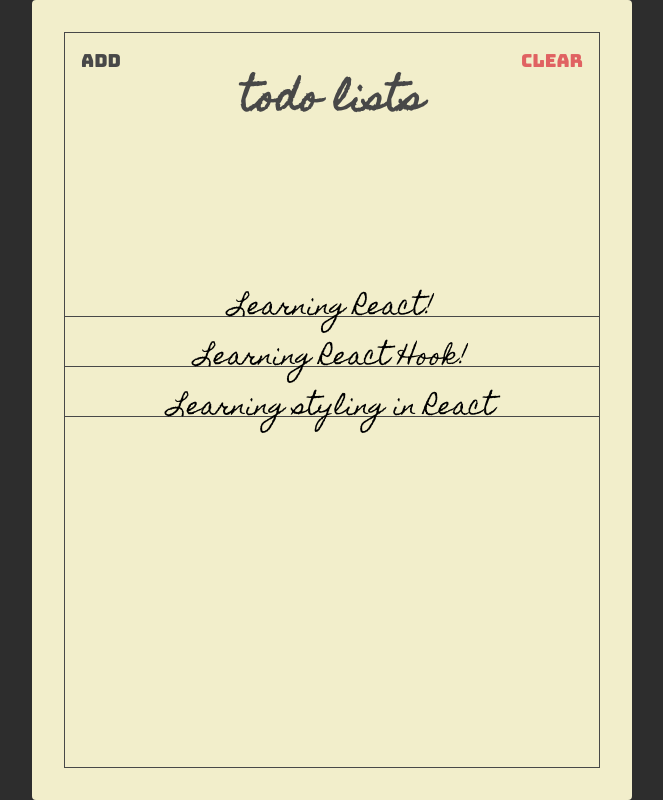
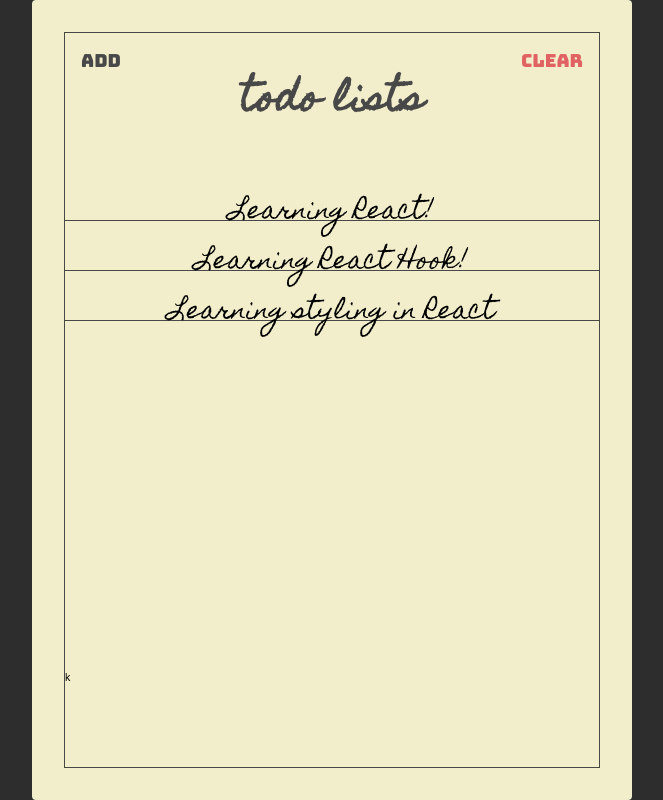
Before and after one commit to Sholahudin/react-todolist, a React (Create React App) app: page / in a window 1280 px wide. Shown: the whole page, without its empty margins (308-971 px from the left). Built offline with nearby package versions, Linux system fonts and the light colour scheme.

Commit message:
lanjut implementasi container dan item di paper

```diff
--- a/src/components/paper/paper.styles.js
+++ b/src/components/paper/paper.styles.js
@@ -15,7 +15,7 @@
     border: 1px solid ${theme.color.primary.black};
     height: 100%;
 
-    display: flex;
+    /* display: flex;
     flex-direction: column;
-    justify-content: space-between;
+    justify-content: space-between; */
   `;
--- a/src/pages/Todolist.jsx
+++ b/src/pages/Todolist.jsx
@@ -4,6 +4,9 @@
 import Header from "../components/header/Header";
 import TodoForm from "../components/todoform/TodoForm";
 import Todos from "../components/todos/Todos";
+
+import Container from "../layout/Container";
+import Item from "../layout/Item";
 
 const Todolist = () => {
   const [todos, setTodos] = useState([
@@ -38,6 +41,7 @@
 
   return (
     <Paper>
+      <Container flexDirection="column" justifyContent="space-between">
         <Header
           showAddToggle={showAddToggle}
           showAdd={showAdd}
@@ -45,6 +49,8 @@
         />
         <TodoForm addTodo={addTodo} showAdd={showAdd} />
         <Todos todos={todos} completeTodo={completeTodo} />
+      </Container>
+      k
     </Paper>
   );
 };
```
Lines whose indentation alone changed are shown as unchanged.
